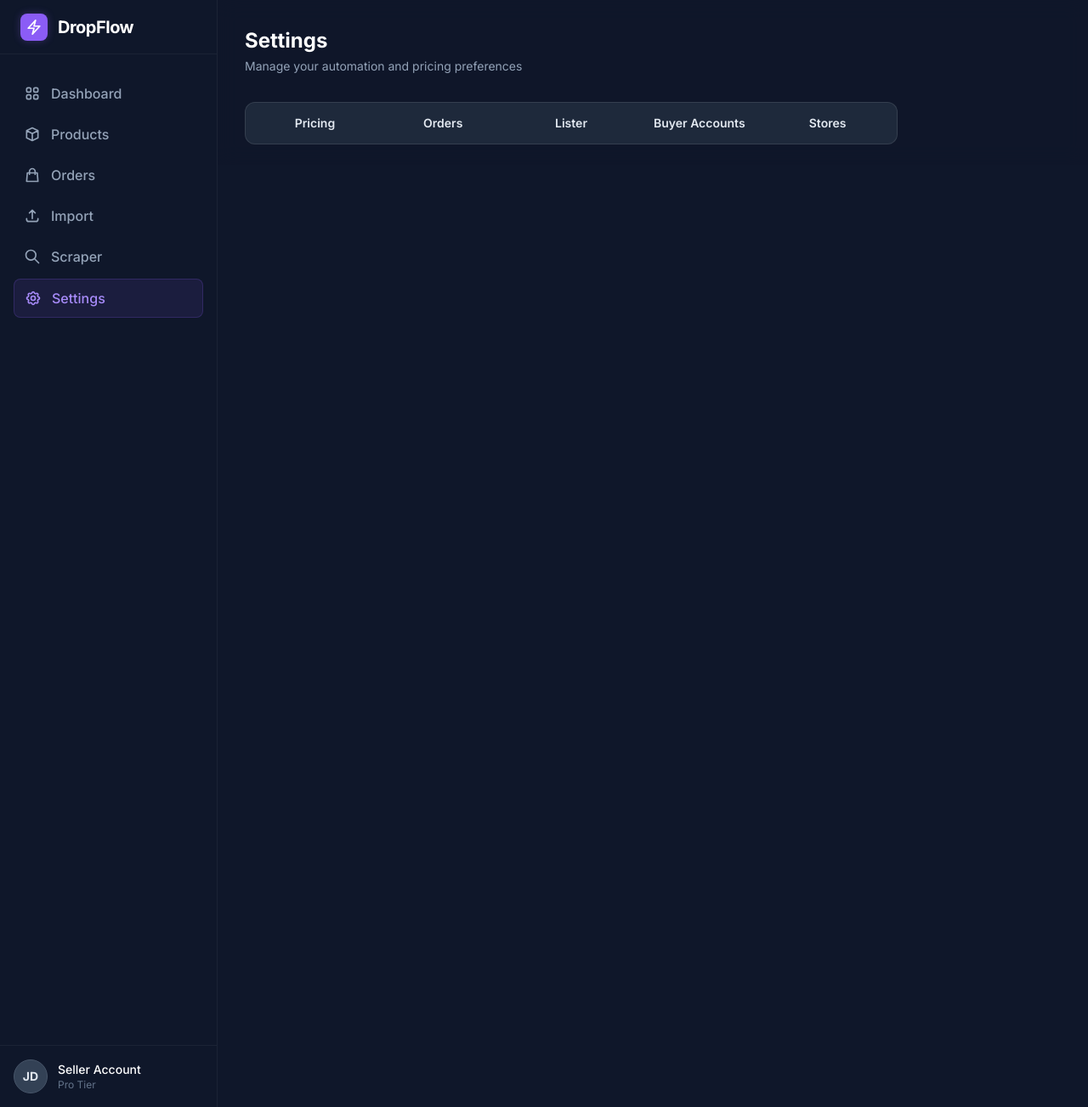
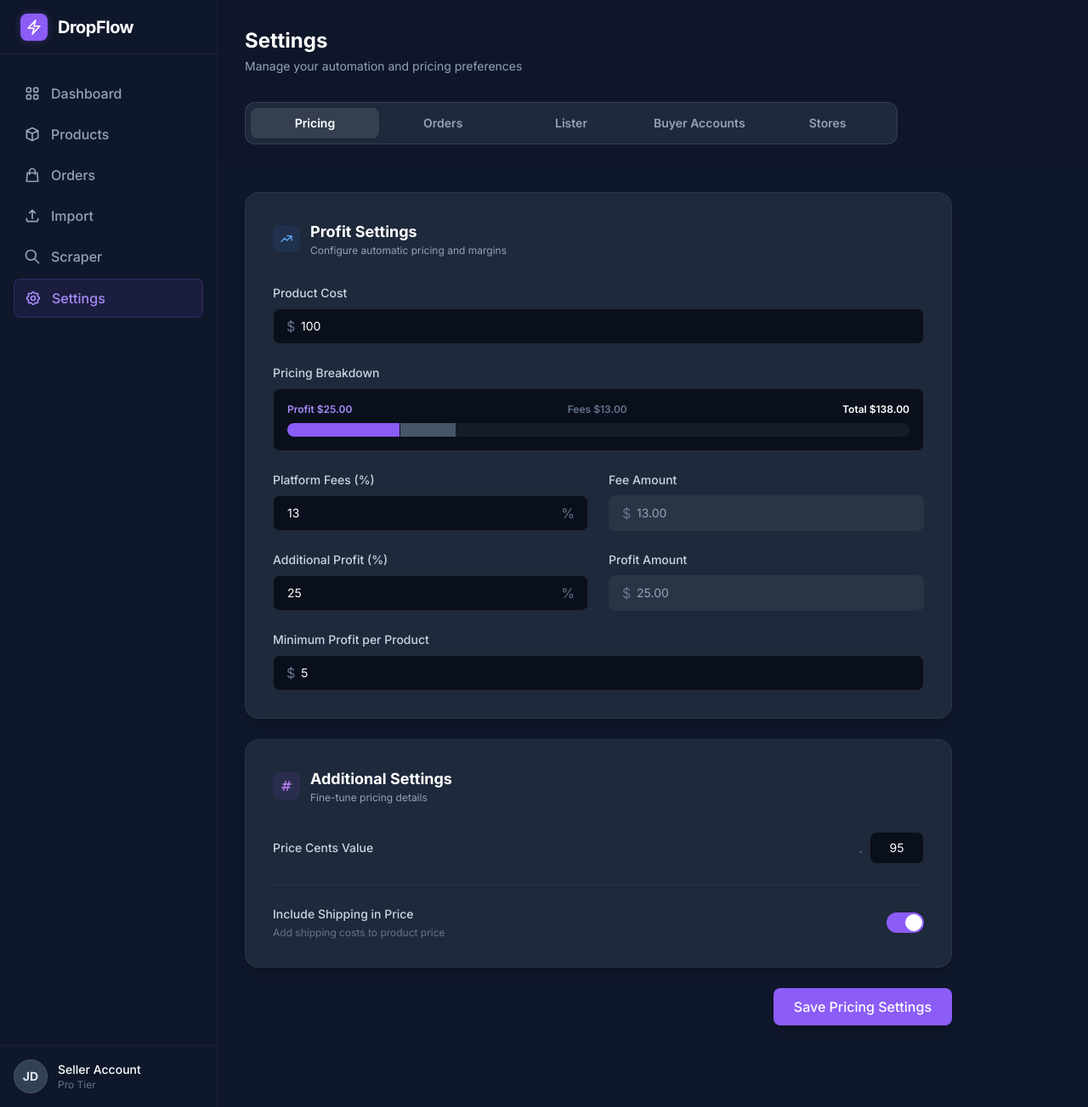
Before and after one commit to profitsai/dropflow-landing, a Flask app: page /settings in a window 1280 px wide. Shown: the whole page at 85% size. Run offline with Flask 3, Linux system fonts and the light colour scheme; some libraries are stand-ins or nearby versions.

Commit message:
Settings page: add missing x-data body_attrs for Alpine.js tab/modal state

```diff
--- a/templates/settings.html
+++ b/templates/settings.html
@@ -11,6 +11,8 @@
         [x-cloak] { display: none !important; }
     </style>
 {% endblock %}
+
+{% block body_attrs %}x-data="{ activeTab: 'pricing', showBuyerModal: false, modalTab: 'account' }"{% endblock %}
 
 {% block content %}
         <header class="pt-8 px-8 pb-6 bg-bg-dark/80 backdrop-blur-md sticky top-0 z-10">
```
